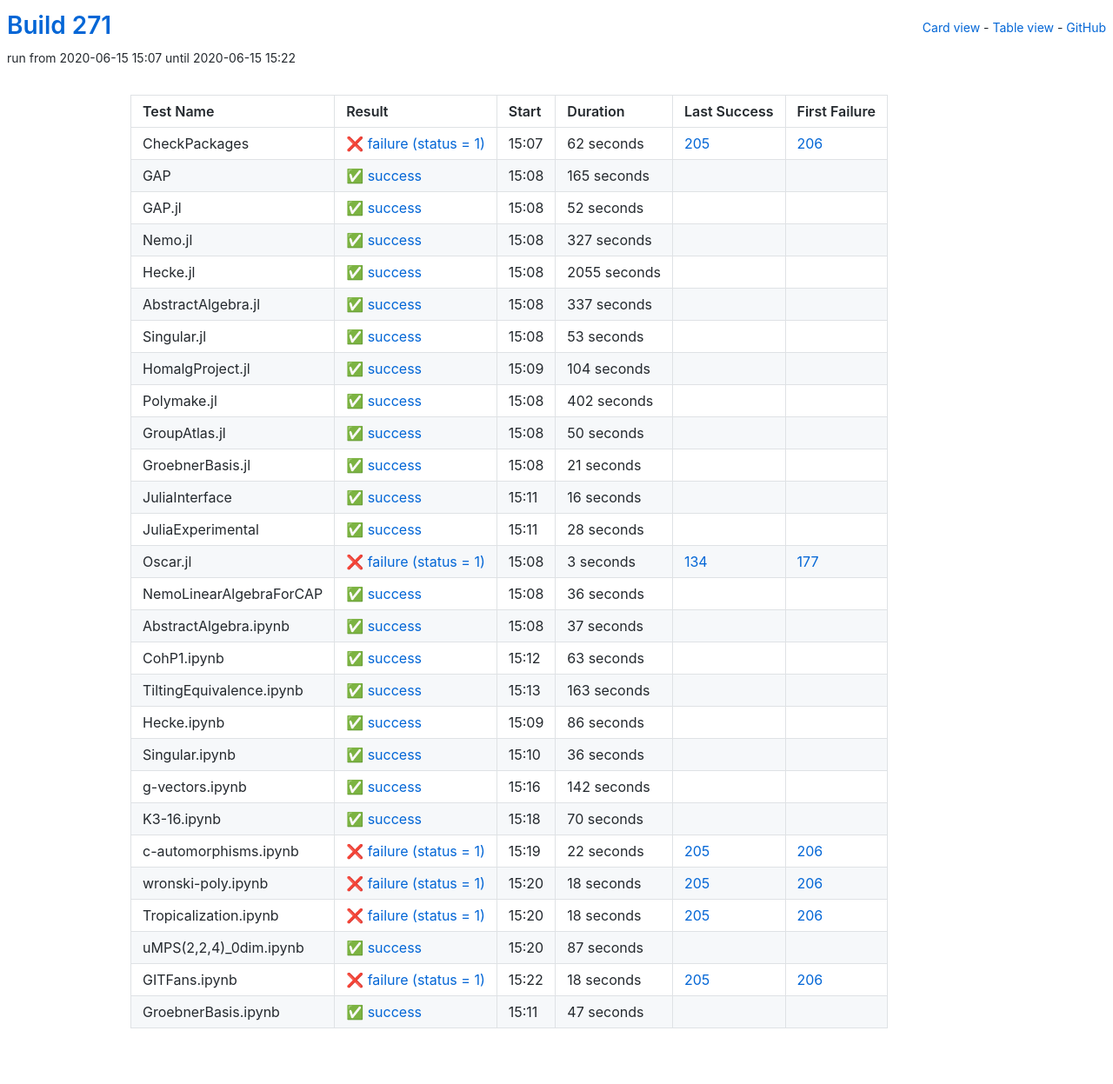
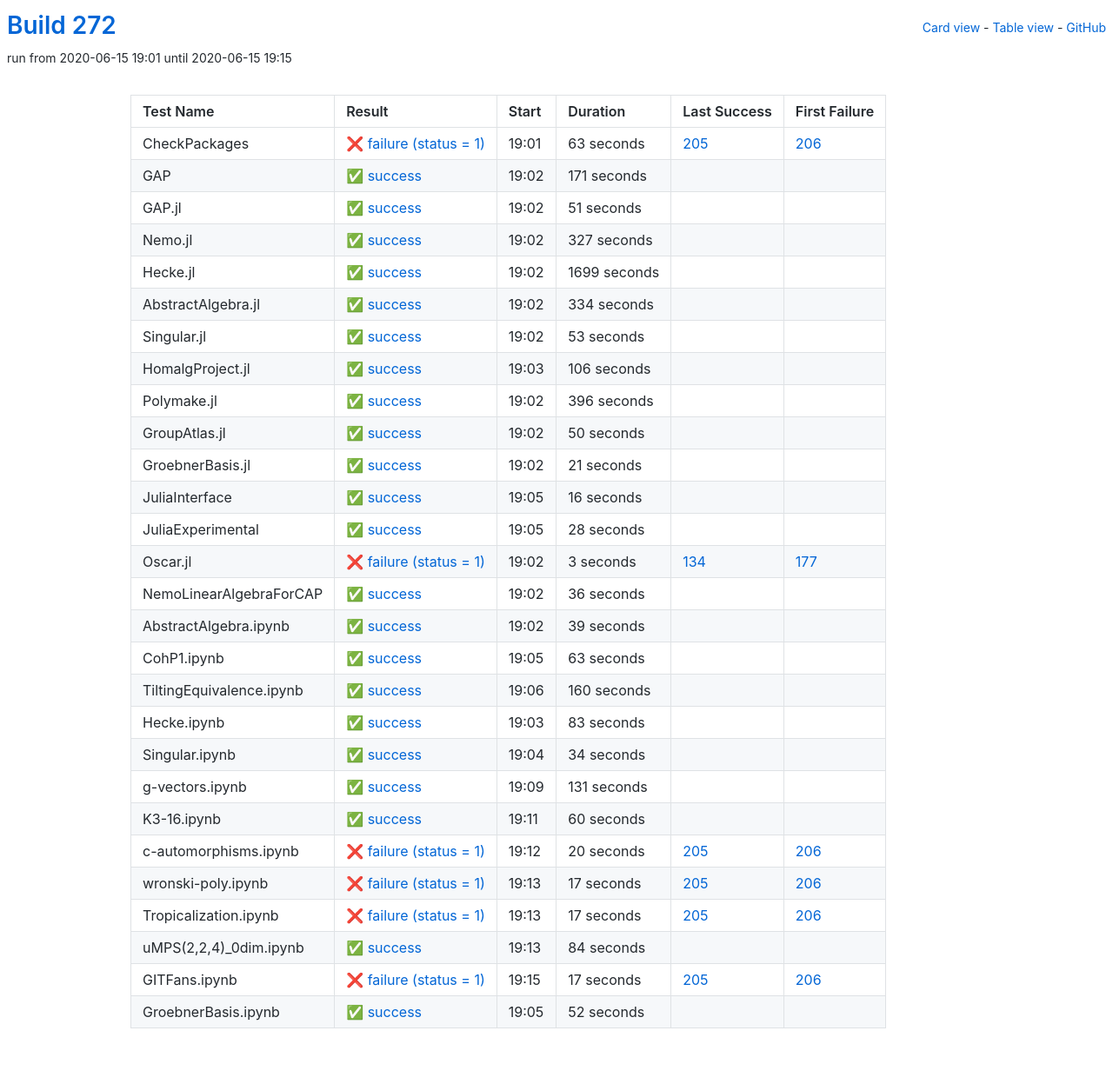
Before and after one commit to oscar-system/oscar-ci-status-stable, a Jekyll site: the page built from table.html, in a window 1280 px wide. Shown: the whole page at 87% size. Built offline with Jekyll 4.4.1, drawn with Linux system fonts in a browser that asks for light colours.

Commit message:
Build #272

```diff
--- a/_data/ci.yml
+++ b/_data/ci.yml
@@ -1,6 +1,6 @@
 ---
-build: 271
-build_url: https://oscarci.mathematik.uni-kl.de/job/oscar-stable/271/
+build: 272
+build_url: https://oscarci.mathematik.uni-kl.de/job/oscar-stable/272/
 job: oscar-stable
 organization: oscar-system
 repo: oscar-ci-status-stable
@@ -8,44 +8,44 @@ repourl: https://github.com/oscar-system/oscar-ci-status-stable
 tests:
 - name: CheckPackages
   id: checkpackages
-  log: https://oscarci.mathematik.uni-kl.de/job/oscar-stable/271/artifact/logs/build-271/CheckPackages.log
-  start: 2020-06-15 15:07
+  log: https://oscarci.mathematik.uni-kl.de/job/oscar-stable/272/artifact/logs/build-272/CheckPackages.log
+  start: 2020-06-15 19:01
   success: false
   exitcode: 1
   status: failure
-  duration: 62
+  duration: 63
   last_success: 205
   last_success_url: https://oscarci.mathematik.uni-kl.de/job/oscar-stable/205/
   first_failure: 206
   first_failure_url: https://oscarci.mathematik.uni-kl.de/job/oscar-stable/206/
 - name: GAP
   id: gap
-  log: https://oscarci.mathematik.uni-kl.de/job/oscar-stable/271/artifact/logs/build-271/GAP.log
-  start: 2020-06-15 15:08
+  log: https://oscarci.mathematik.uni-kl.de/job/oscar-stable/272/artifact/logs/build-272/GAP.log
+  start: 2020-06-15 19:02
   success: true
   exitcode: 0
   status: success
-  duration: 165
+  duration: 171
   last_success: false
   last_success_url:
   first_failure: false
   first_failure_url:
 - name: GAP.jl
   id: gap-jl
-  log: https://oscarci.mathematik.uni-kl.de/job/oscar-stable/271/artifact/logs/build-271/GAP.jl.log
-  start: 2020-06-15 15:08
+  log: https://oscarci.mathematik.uni-kl.de/job/oscar-stable/272/artifact/logs/build-272/GAP.jl.log
+  start: 2020-06-15 19:02
   success: true
   exitcode: 0
   status: success
-  duration: 52
+  duration: 51
   last_success: false
   last_success_url:
   first_failure: false
   first_failure_url:
 - name: Nemo.jl
   id: nemo-jl
-  log: https://oscarci.mathematik.uni-kl.de/job/oscar-stable/271/artifact/logs/build-271/Nemo.jl.log
-  start: 2020-06-15 15:08
+  log: https://oscarci.mathematik.uni-kl.de/job/oscar-stable/272/artifact/logs/build-272/Nemo.jl.log
+  start: 2020-06-15 19:02
   success: true
   exitcode: 0
   status: success
@@ -56,32 +56,32 @@ tests:
   first_failure_url:
 - name: Hecke.jl
   id: hecke-jl
-  log: https://oscarci.mathematik.uni-kl.de/job/oscar-stable/271/artifact/logs/build-271/Hecke.jl.log
-  start: 2020-06-15 15:08
+  log: https://oscarci.mathematik.uni-kl.de/job/oscar-stable/272/artifact/logs/build-272/Hecke.jl.log
+  start: 2020-06-15 19:02
   success: true
   exitcode: 0
   status: success
-  duration: 2055
+  duration: 1699
   last_success: false
   last_success_url:
   first_failure: false
   first_failure_url:
 - name: AbstractAlgebra.jl
   id: abstractalgebra-jl
-  log: https://oscarci.mathematik.uni-kl.de/job/oscar-stable/271/artifact/logs/build-271/AbstractAlgebra.jl.log
-  start: 2020-06-15 15:08
+  log: https://oscarci.mathematik.uni-kl.de/job/oscar-stable/272/artifact/logs/build-272/AbstractAlgebra.jl.log
+  start: 2020-06-15 19:02
   success: true
   exitcode: 0
   status: success
-  duration: 337
+  duration: 334
   last_success: false
   last_success_url:
   first_failure: false
   first_failure_url:
 - name: Singular.jl
   id: singular-jl
-  log: https://oscarci.mathematik.uni-kl.de/job/oscar-stable/271/artifact/logs/build-271/Singular.jl.log
-  start: 2020-06-15 15:08
+  log: https://oscarci.mathematik.uni-kl.de/job/oscar-stable/272/artifact/logs/build-272/Singular.jl.log
+  start: 2020-06-15 19:02
   success: true
   exitcode: 0
   status: success
@@ -92,32 +92,32 @@ tests:
   first_failure_url:
 - name: HomalgProject.jl
   id: homalgproject-jl
-  log: https://oscarci.mathematik.uni-kl.de/job/oscar-stable/271/artifact/logs/build-271/HomalgProject.jl.log
-  start: 2020-06-15 15:09
+  log: https://oscarci.mathematik.uni-kl.de/job/oscar-stable/272/artifact/logs/build-272/HomalgProject.jl.log
+  start: 2020-06-15 19:03
   success: true
   exitcode: 0
   status: success
-  duration: 104
+  duration: 106
   last_success: false
   last_success_url:
   first_failure: false
   first_failure_url:
 - name: Polymake.jl
   id: polymake-jl
-  log: https://oscarci.mathematik.uni-kl.de/job/oscar-stable/271/artifact/logs/build-271/Polymake.jl.log
-  start: 2020-06-15 15:08
+  log: https://oscarci.mathematik.uni-kl.de/job/oscar-stable/272/artifact/logs/build-272/Polymake.jl.log
+  start: 2020-06-15 19:02
   success: true
   exitcode: 0
   status: success
-  duration: 402
+  duration: 396
   last_success: false
   last_success_url:
   first_failure: false
   first_failure_url:
 - name: GroupAtlas.jl
   id: groupatlas-jl
-  log: https://oscarci.mathematik.uni-kl.de/job/oscar-stable/271/artifact/logs/build-271/GroupAtlas.jl.log
-  start: 2020-06-15 15:08
+  log: https://oscarci.mathematik.uni-kl.de/job/oscar-stable/272/artifact/logs/build-272/GroupAtlas.jl.log
+  start: 2020-06-15 19:02
   success: true
   exitcode: 0
   status: success
@@ -128,8 +128,8 @@ tests:
   first_failure_url:
 - name: GroebnerBasis.jl
   id: groebnerbasis-jl
-  log: https://oscarci.mathematik.uni-kl.de/job/oscar-stable/271/artifact/logs/build-271/GroebnerBasis.jl.log
-  start: 2020-06-15 15:08
+  log: https://oscarci.mathematik.uni-kl.de/job/oscar-stable/272/artifact/logs/build-272/GroebnerBasis.jl.log
+  start: 2020-06-15 19:02
   success: true
   exitcode: 0
   status: success
@@ -140,8 +140,8 @@ tests:
   first_failure_url:
 - name: JuliaInterface
   id: juliainterface
-  log: https://oscarci.mathematik.uni-kl.de/job/oscar-stable/271/artifact/logs/build-271/JuliaInterface.log
-  start: 2020-06-15 15:11
+  log: https://oscarci.mathematik.uni-kl.de/job/oscar-stable/272/artifact/logs/build-272/JuliaInterface.log
+  start: 2020-06-15 19:05
   success: true
   exitcode: 0
   status: success
@@ -152,8 +152,8 @@ tests:
   first_failure_url:
 - name: JuliaExperimental
   id: juliaexperimental
-  log: https://oscarci.mathematik.uni-kl.de/job/oscar-stable/271/artifact/logs/build-271/JuliaExperimental.log
-  start: 2020-06-15 15:11
+  log: https://oscarci.mathematik.uni-kl.de/job/oscar-stable/272/artifact/logs/build-272/JuliaExperimental.log
+  start: 2020-06-15 19:05
   success: true
   exitcode: 0
   status: success
@@ -164,8 +164,8 @@ tests:
   first_failure_url:
 - name: Oscar.jl
   id: oscar-jl
-  log: https://oscarci.mathematik.uni-kl.de/job/oscar-stable/271/artifact/logs/build-271/Oscar.jl.log
-  start: 2020-06-15 15:08
+  log: https://oscarci.mathematik.uni-kl.de/job/oscar-stable/272/artifact/logs/build-272/Oscar.jl.log
+  start: 2020-06-15 19:02
   success: false
   exitcode: 1
   status: failure
@@ -176,8 +176,8 @@ tests:
   first_failure_url: https://oscarci.mathematik.uni-kl.de/job/oscar-stable/177/
 - name: NemoLinearAlgebraForCAP
   id: nemolinearalgebraforcap
-  log: https://oscarci.mathematik.uni-kl.de/job/oscar-stable/271/artifact/logs/build-271/NemoLinearAlgebraForCAP.log
-  start: 2020-06-15 15:08
+  log: https://oscarci.mathematik.uni-kl.de/job/oscar-stable/272/artifact/logs/build-272/NemoLinearAlgebraForCAP.log
+  start: 2020-06-15 19:02
   success: true
   exitcode: 0
   status: success
@@ -188,20 +188,20 @@ tests:
   first_failure_url:
 - name: AbstractAlgebra.ipynb
   id: abstractalgebra-ipynb
-  log: https://oscarci.mathematik.uni-kl.de/job/oscar-stable/271/artifact/logs/build-271/AbstractAlgebra.ipynb.log
-  start: 2020-06-15 15:08
+  log: https://oscarci.mathematik.uni-kl.de/job/oscar-stable/272/artifact/logs/build-272/AbstractAlgebra.ipynb.log
+  start: 2020-06-15 19:02
   success: true
   exitcode: 0
   status: success
-  duration: 37
+  duration: 39
   last_success: false
   last_success_url:
   first_failure: false
   first_failure_url:
 - name: CohP1.ipynb
   id: cohp1-ipynb
-  log: https://oscarci.mathematik.uni-kl.de/job/oscar-stable/271/artifact/logs/build-271/CohP1.ipynb.log
-  start: 2020-06-15 15:12
+  log: https://oscarci.mathematik.uni-kl.de/job/oscar-stable/272/artifact/logs/build-272/CohP1.ipynb.log
+  start: 2020-06-15 19:05
   success: true
   exitcode: 0
   status: success
@@ -212,132 +212,132 @@ tests:
   first_failure_url:
 - name: TiltingEquivalence.ipynb
   id: tiltingequivalence-ipynb
-  log: https://oscarci.mathematik.uni-kl.de/job/oscar-stable/271/artifact/logs/build-271/TiltingEquivalence.ipynb.log
-  start: 2020-06-15 15:13
+  log: https://oscarci.mathematik.uni-kl.de/job/oscar-stable/272/artifact/logs/build-272/TiltingEquivalence.ipynb.log
+  start: 2020-06-15 19:06
   success: true
   exitcode: 0
   status: success
-  duration: 163
+  duration: 160
   last_success: false
   last_success_url:
   first_failure: false
   first_failure_url:
 - name: Hecke.ipynb
   id: hecke-ipynb
-  log: https://oscarci.mathematik.uni-kl.de/job/oscar-stable/271/artifact/logs/build-271/Hecke.ipynb.log
-  start: 2020-06-15 15:09
+  log: https://oscarci.mathematik.uni-kl.de/job/oscar-stable/272/artifact/logs/build-272/Hecke.ipynb.log
+  start: 2020-06-15 19:03
   success: true
   exitcode: 0
   status: success
-  duration: 86
+  duration: 83
   last_success: false
   last_success_url:
   first_failure: false
   first_failure_url:
 - name: Singular.ipynb
   id: singular-ipynb
-  log: https://oscarci.mathematik.uni-kl.de/job/oscar-stable/271/artifact/logs/build-271/Singular.ipynb.log
-  start: 2020-06-15 15:10
+  log: https://oscarci.mathematik.uni-kl.de/job/oscar-stable/272/artifact/logs/build-272/Singular.ipynb.log
+  start: 2020-06-15 19:04
   success: true
   exitcode: 0
   status: success
-  duration: 36
+  duration: 34
   last_success: false
   last_success_url:
   first_failure: false
   first_failure_url:
 - name: g-vectors.ipynb
   id: g-vectors-ipynb
-  log: https://oscarci.mathematik.uni-kl.de/job/oscar-stable/271/artifact/logs/build-271/g-vectors.ipynb.log
-  start: 2020-06-15 15:16
+  log: https://oscarci.mathematik.uni-kl.de/job/oscar-stable/272/artifact/logs/build-272/g-vectors.ipynb.log
+  start: 2020-06-15 19:09
   success: true
   exitcode: 0
   status: success
-  duration: 142
+  duration: 131
   last_success: false
   last_success_url:
   first_failure: false
   first_failure_url:
 - name: K3-16.ipynb
   id: k3-16-ipynb
-  log: https://oscarci.mathematik.uni-kl.de/job/oscar-stable/271/artifact/logs/build-271/K3-16.ipynb.log
-  start: 2020-06-15 15:18
+  log: https://oscarci.mathematik.uni-kl.de/job/oscar-stable/272/artifact/logs/build-272/K3-16.ipynb.log
+  start: 2020-06-15 19:11
   success: true
   exitcode: 0
   status: success
-  duration: 70
+  duration: 60
   last_success: false
   last_success_url:
   first_failure: false
   first_failure_url:
 - name: c-automorphisms.ipynb
   id: c-automorphisms-ipynb
-  log: https://oscarci.mathematik.uni-kl.de/job/oscar-stable/271/artifact/logs/build-271/c-automorphisms.ipynb.log
-  start: 2020-06-15 15:19
+  log: https://oscarci.mathematik.uni-kl.de/job/oscar-stable/272/artifact/logs/build-272/c-automorphisms.ipynb.log
+  start: 2020-06-15 19:12
   success: false
   exitcode: 1
   status: failure
-  duration: 22
+  duration: 20
   last_success: 205
   last_success_url: https://oscarci.mathematik.uni-kl.de/job/oscar-stable/205/
   first_failure: 206
   first_failure_url: https://oscarci.mathematik.uni-kl.de/job/oscar-stable/206/
 - name: wronski-poly.ipynb
   id: wronski-poly-ipynb
-  log: https://oscarci.mathematik.uni-kl.de/job/oscar-stable/271/artifact/logs/build-271/wronski-poly.ipynb.log
-  start: 2020-06-15 15:20
+  log: https://oscarci.mathematik.uni-kl.de/job/oscar-stable/272/artifact/logs/build-272/wronski-poly.ipynb.log
+  start: 2020-06-15 19:13
   success: false
   exitcode: 1
   status: failure
-  duration: 18
+  duration: 17
   last_success: 205
   last_success_url: https://oscarci.mathematik.uni-kl.de/job/oscar-stable/205/
   first_failure: 206
   first_failure_url: https://oscarci.mathematik.uni-kl.de/job/oscar-stable/206/
 - name: Tropicalization.ipynb
   id: tropicalization-ipynb
-  log: https://oscarci.mathematik.uni-kl.de/job/oscar-stable/271/artifact/logs/build-271/Tropicalization.ipynb.log
-  start: 2020-06-15 15:20
+  log: https://oscarci.mathematik.uni-kl.de/job/oscar-stable/272/artifact/logs/build-272/Tropicalization.ipynb.log
+  start: 2020-06-15 19:13
   success: false
   exitcode: 1
   status: failure
-  duration: 18
+  duration: 17
   last_success: 205
   last_success_url: https://oscarci.mathematik.uni-kl.de/job/oscar-stable/205/
   first_failure: 206
   first_failure_url: https://oscarci.mathematik.uni-kl.de/job/oscar-stable/206/
 - name: uMPS(2,2,4)_0dim.ipynb
   id: umps-2-2-4-0dim-ipynb
-  log: https://oscarci.mathematik.uni-kl.de/job/oscar-stable/271/artifact/logs/build-271/uMPS-2-2-4-_0dim.ipynb.log
-  start: 2020-06-15 15:20
+  log: https://oscarci.mathematik.uni-kl.de/job/oscar-stable/272/artifact/logs/build-272/uMPS-2-2-4-_0dim.ipynb.log
+  start: 2020-06-15 19:13
   success: true
   exitcode: 0
   status: success
-  duration: 87
+  duration: 84
   last_success: false
   last_success_url:
   first_failure: false
   first_failure_url:
 - name: GITFans.ipynb
   id: gitfans-ipynb
-  log: https://oscarci.mathematik.uni-kl.de/job/oscar-stable/271/artifact/logs/build-271/GITFans.ipynb.log
-  start: 2020-06-15 15:22
+  log: https://oscarci.mathematik.uni-kl.de/job/oscar-stable/272/artifact/logs/build-272/GITFans.ipynb.log
+  start: 2020-06-15 19:15
   success: false
   exitcode: 1
   status: failure
-  duration: 18
+  duration: 17
   last_success: 205
   last_success_url: https://oscarci.mathematik.uni-kl.de/job/oscar-stable/205/
   first_failure: 206
   first_failure_url: https://oscarci.mathematik.uni-kl.de/job/oscar-stable/206/
 - name: GroebnerBasis.ipynb
   id: groebnerbasis-ipynb
-  log: https://oscarci.mathematik.uni-kl.de/job/oscar-stable/271/artifact/logs/build-271/GroebnerBasis.ipynb.log
-  start: 2020-06-15 15:11
+  log: https://oscarci.mathematik.uni-kl.de/job/oscar-stable/272/artifact/logs/build-272/GroebnerBasis.ipynb.log
+  start: 2020-06-15 19:05
   success: true
   exitcode: 0
   status: success
-  duration: 47
+  duration: 52
   last_success: false
   last_success_url:
   first_failure: false
```
Also changed, not shown: README.md.
